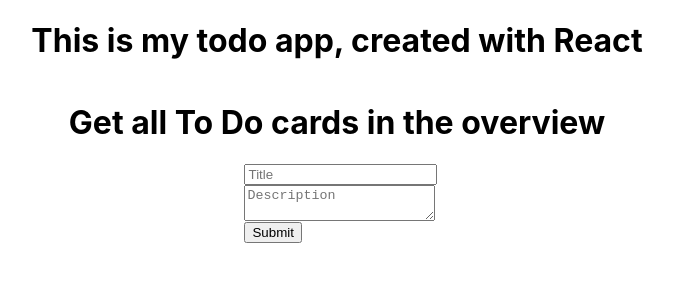
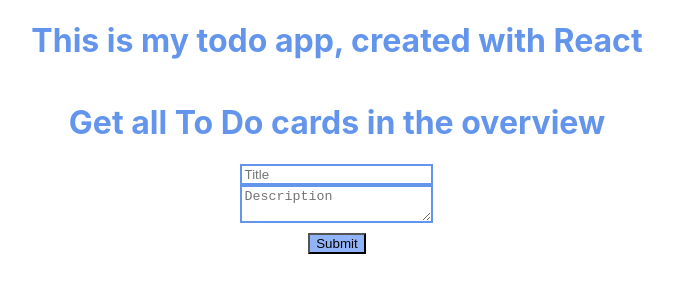
Before and after one commit to TechFems-projects-and-resources/project-todo-react, a React (Create React App) app: page / in a window 1280 px wide. Shown: the top 300 px of the page, without its empty margins (303-977 px from the left). Built offline with nearby package versions, Linux system fonts and the light colour scheme.

Commit message:
Add basic CSS; add TD overview

```diff
--- a/src/App.css
+++ b/src/App.css
@@ -6,6 +6,7 @@
   display: flex;
   flex-direction: column;
   align-items: center;
+  color: cornflowerblue;
 }
 
 .overview {
@@ -18,13 +19,32 @@
   width: 300px;
 }
 
+form {
+  display: flex;
+  flex-direction: column;
+  align-items: center;
+}
+
 .todo-card {
   display: flex;
   flex-direction: column;
   align-items: center;
 }
 
-#title, #comment {
+#title,
+#comment {
   display: flex;
   width: 100%;
+  border: 2px solid cornflowerblue;
+  color: darkblue;
 }
+
+#submit-btn {
+  cursor: pointer;
+  background-color: rgb(144, 180, 247);
+  margin: 10px;
+}
+
+#submit-btn:hover {
+  background-color: cornflowerblue;
+}
```
Also changed, not shown: src/components/ToDoOverview.jsx (+6 -5 lines).
